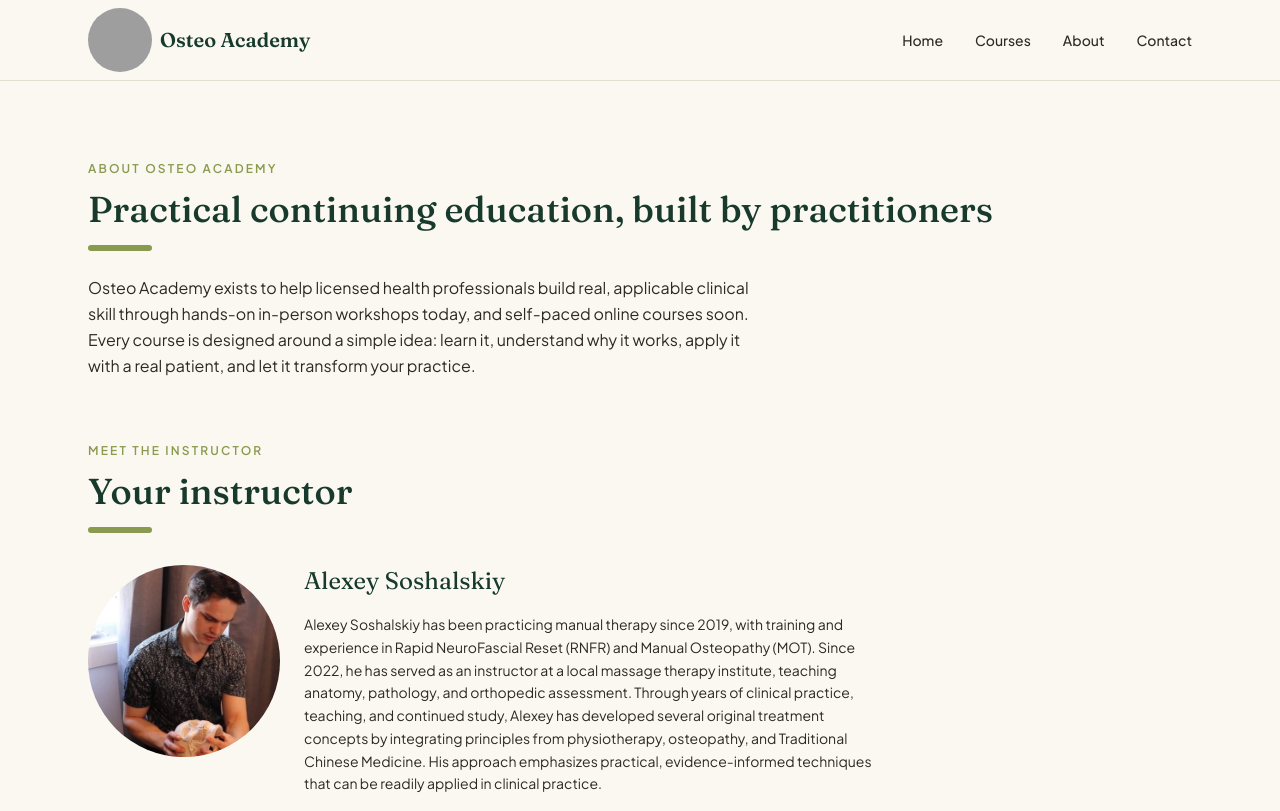
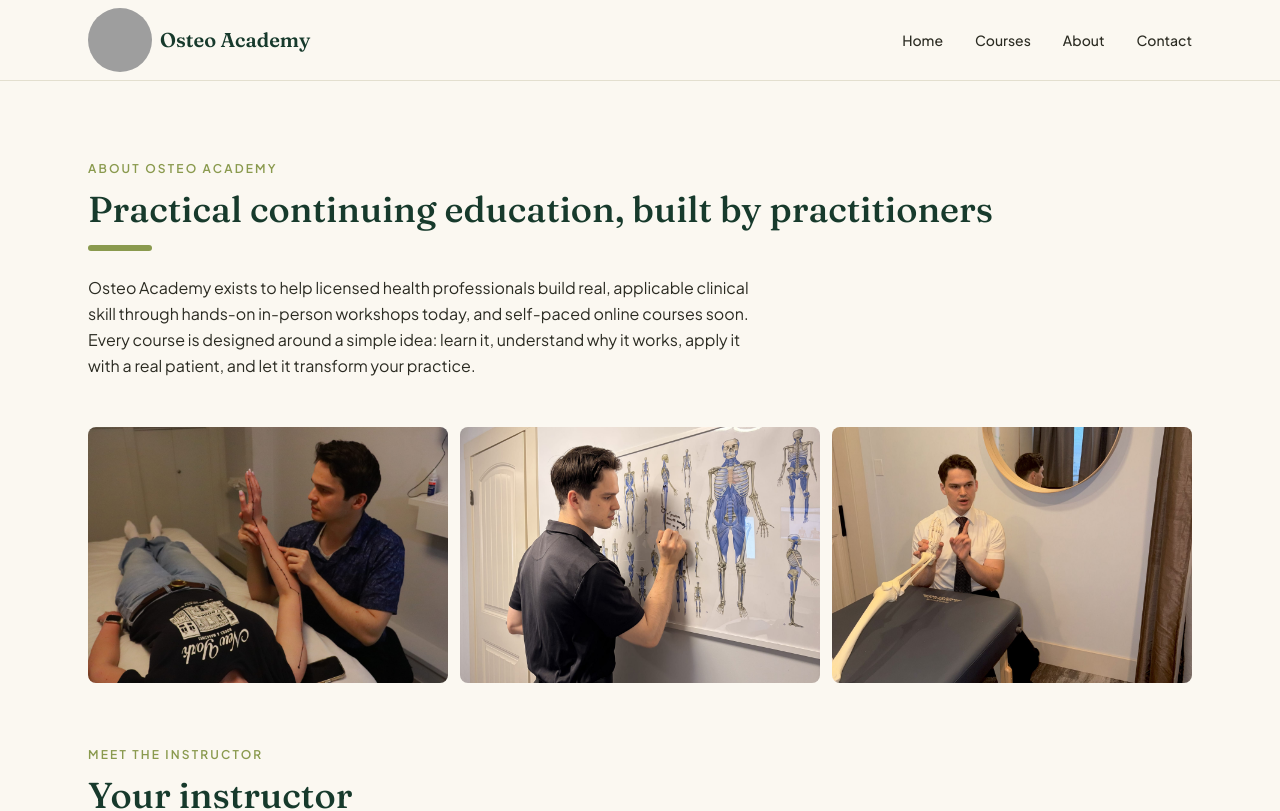
Before and after one commit to xyncosam/osteoacademy, a Next.js app: page /about in a window 1280 px wide. Shown: the top 811 px of the page. Built offline with nearby package versions, Linux system fonts and the light colour scheme; grey boxes are pictures that could not be loaded.

Commit message:
feat: add the photo strip to the About page
Moved PhotoStrip to components/ui/ since it's now shared between the
Home and About pages, rather than living under components/home/.

```diff
--- a/app/about/page.tsx
+++ b/app/about/page.tsx
@@ -1,6 +1,7 @@
 import type { Metadata } from 'next'
 import { Container } from '@/components/ui/Container'
 import { SectionHeading } from '@/components/ui/SectionHeading'
+import { PhotoStrip } from '@/components/ui/PhotoStrip'
 import { InstructorProfile } from '@/components/about/InstructorProfile'
 import { getFeaturedCourse } from '@/lib/courses'
 
@@ -28,6 +29,10 @@ export default function AboutPage() {
           practice.
         </p>
 
+        <div className="mt-12">
+          <PhotoStrip />
+        </div>
+
         <div className="mt-16">
           <SectionHeading eyebrow="Meet the Instructor" title="Your instructor" />
           <div className="mt-8">
--- a/app/page.tsx
+++ b/app/page.tsx
@@ -1,5 +1,5 @@
 import { Hero } from '@/components/home/Hero'
-import { PhotoStrip } from '@/components/home/PhotoStrip'
+import { PhotoStrip } from '@/components/ui/PhotoStrip'
 import { ValueProps } from '@/components/home/ValueProps'
 import { FeaturedCourseSection } from '@/components/home/FeaturedCourseSection'
 import { Container } from '@/components/ui/Container'
```
Also changed, not shown: components/ui/PhotoStrip.tsx (renamed from components/home/PhotoStrip.tsx).
